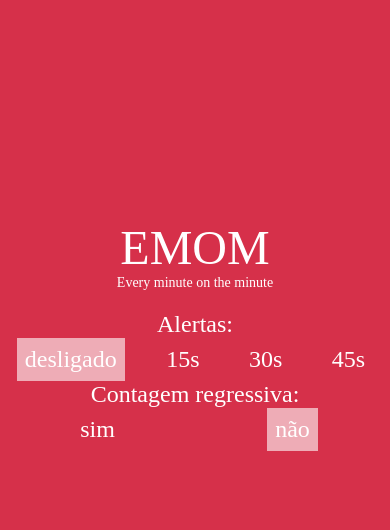
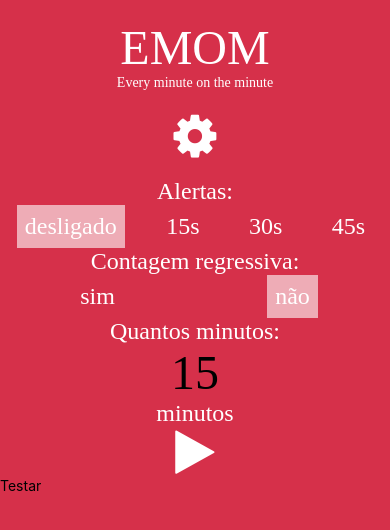
Before and after one commit to carlos-dev/calisTimer, a React Native app: screen /EMOM in a window 390 px wide. Shown: the top 530 px of the page. Built offline with nearby package versions, Linux system fonts and the light colour scheme.

Commit message:
entrada de texto com TextInput e tratamento do teclado virtual

```diff
--- a/src/screens/EMOMScreen.js
+++ b/src/screens/EMOMScreen.js
@@ -1,34 +1,24 @@
 import React from 'react';
 import {
-  View, StyleSheet,
+  View, StyleSheet, Text, TextInput, KeyboardAvoidingView,
 } from 'react-native';
-
 import Select from '../components/Select';
 import Title from '../components/Title';
+import Icon from '../utils/Icon';
 
 const EMOMScreen = () => (
+  <KeyboardAvoidingView style={{ flex: 1, flexGrow: 1 }} behavior="padding">
     <View style={styles.container}>
       <Title title="EMOM" subtitle="Every minute on the minute" />
+      <Icon type="fa" name="cog" size={50} color="#fff" style={[styles.icon, styles.iconCog]} />
       <Select
         label="Alertas:"
         current={0}
         options={[
-        {
-          id: 0,
-          label: 'desligado',
-        },
-        {
-          id: 15,
-          label: '15s',
-        },
-        {
-          id: 30,
-          label: '30s',
-        },
-        {
-          id: 45,
-          label: '45s',
-        },
+          { id: 0, label: 'desligado' },
+          { id: 15, label: '15s' },
+          { id: 30, label: '30s' },
+          { id: 45, label: '45s' },
         ]}
         onSelect={(opt) => console.log(opt)}
       />
@@ -41,14 +31,42 @@ const EMOMScreen = () => (
         ]}
         onSelect={(opt) => console.log(opt)}
       />
+      <Text style={styles.text}>Quantos minutos:</Text>
+      <TextInput style={styles.input} value="15" keyboardType="numeric" />
+      <Text style={styles.text}>minutos</Text>
+      <Icon type="fa" name="play" size={50} color="#fff" style={styles.icon} />
+      <Text>Testar</Text>
     </View>
+  </KeyboardAvoidingView>
 );
 
 const styles = StyleSheet.create({
   container: {
     backgroundColor: '#d6304a',
     flex: 1,
-    paddingTop: 200,
+    paddingTop: 0,
+  },
+
+  icon: {
+    alignSelf: 'center',
+  },
+
+  iconCog: {
+    marginBottom: 17,
+  },
+
+  text: {
+    textAlign: 'center',
+    color: '#fff',
+    fontFamily: 'Ubuntu-Regular',
+    fontSize: 24,
+  },
+
+  input: {
+    textAlign: 'center',
+    color: '#000',
+    fontFamily: 'Ubuntu-Regular',
+    fontSize: 48,
   },
 });
 
--- /dev/null
+++ b/src/utils/Icon.js
@@ -0,0 +1,63 @@
+import React from 'react';
+import Feather from 'react-native-vector-icons/Feather';
+import Ionicon from 'react-native-vector-icons/Ionicons';
+import ZocialIcon from 'react-native-vector-icons/Zocial';
+import EntypoIcon from 'react-native-vector-icons/Entypo';
+import Fontisto from 'react-native-vector-icons/Fontisto';
+import EvilIcon from 'react-native-vector-icons/EvilIcons';
+import FAIcon from 'react-native-vector-icons/FontAwesome';
+import AntDesign from 'react-native-vector-icons/AntDesign';
+import OcticonIcon from 'react-native-vector-icons/Octicons';
+import FAIcon5 from 'react-native-vector-icons/FontAwesome5';
+import FoundationIcon from 'react-native-vector-icons/Foundation';
+import MaterialIcon from 'react-native-vector-icons/MaterialIcons';
+import SimpleLineIcon from 'react-native-vector-icons/SimpleLineIcons';
+import MaterialCommunityIcon from 'react-native-vector-icons/MaterialCommunityIcons';
+
+const getIcon = (type) => {
+  switch (type) {
+    case 'fontisto':
+      return Fontisto;
+    case 'material':
+      return MaterialIcon;
+    case 'evil':
+      return EvilIcon;
+    case 'feather':
+      return Feather;
+    case 'ant':
+      return AntDesign;
+    case 'simpleLine':
+      return SimpleLineIcon;
+    case 'zocial':
+      return ZocialIcon;
+    case 'foundation':
+      return FoundationIcon;
+    case 'fa5':
+      return FAIcon5;
+    case 'fa':
+      return FAIcon;
+    case 'ionicon':
+      return Ionicon;
+    case 'materialCommunity':
+      return MaterialCommunityIcon;
+    case 'entypo':
+      return EntypoIcon;
+    case 'octicon':
+      return OcticonIcon;
+    default:
+      return FAIcon;
+  }
+};
+
+const Icon = ({
+  type,
+  ...props
+}) => {
+  const FontIcon = getIcon(type);
+
+  return (
+    <FontIcon {...props} />
+  );
+};
+
+export default Icon;
```
Lines whose indentation alone changed are shown as unchanged.
